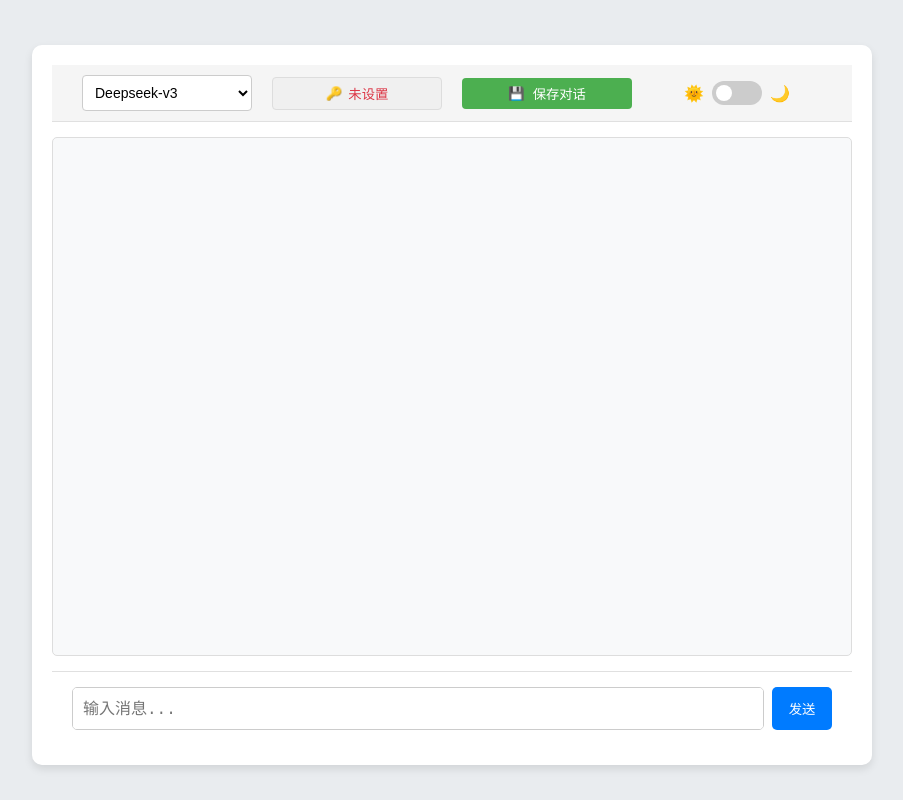
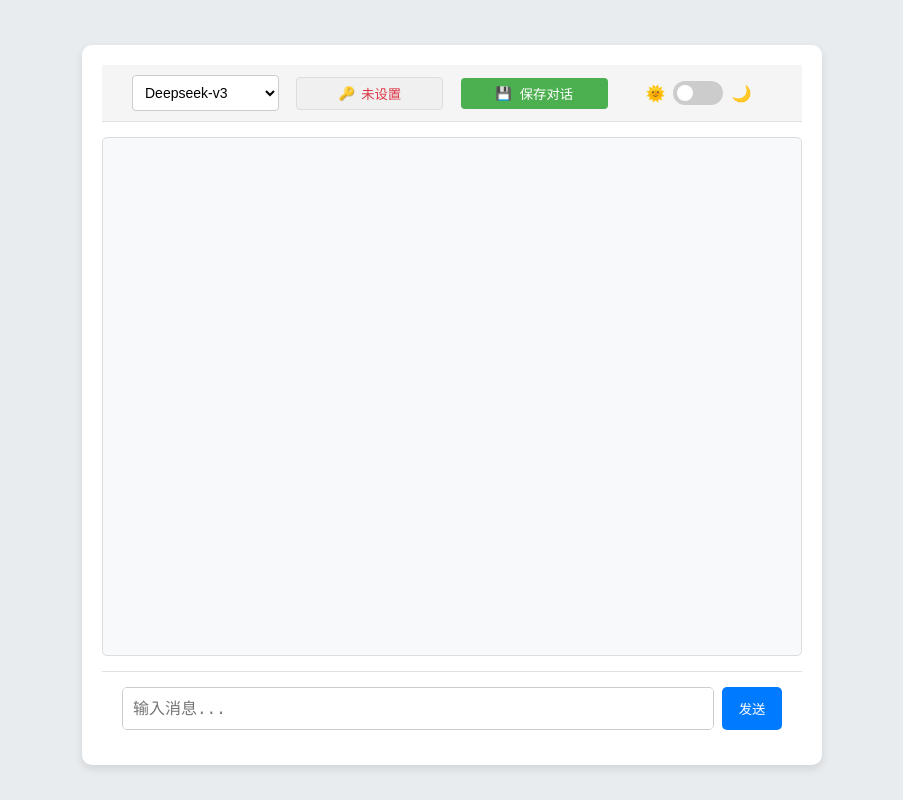
Before and after one commit to youyc22/chat, a plain HTML site: page index.html in a window 1280 px wide. Shown: the whole page, without its empty margins (188-1091 px from the left). Drawn offline with Linux system fonts and the light colour scheme.

Commit message:
split the codes

```diff
--- a/css/style.css
+++ b/css/style.css
@@ -18,7 +18,7 @@ body {
 /* ========== Layout Components ========== */
 .chat-container {
     width: 100%;
-    max-width: 800px;
+    max-width: 700px;
     background-color: #fff;
     padding: 20px;
     border-radius: 10px;
@@ -699,7 +699,7 @@ body.dark-mode {
 .dark-mode .input-container textarea::-webkit-scrollbar-thumb:hover {
     background: #888;
 }
-@media (max-width: 600px) {
+@media (max-width: 500px) {
     .chat-container {
         height: 100vh;
         padding: 10px;
```
